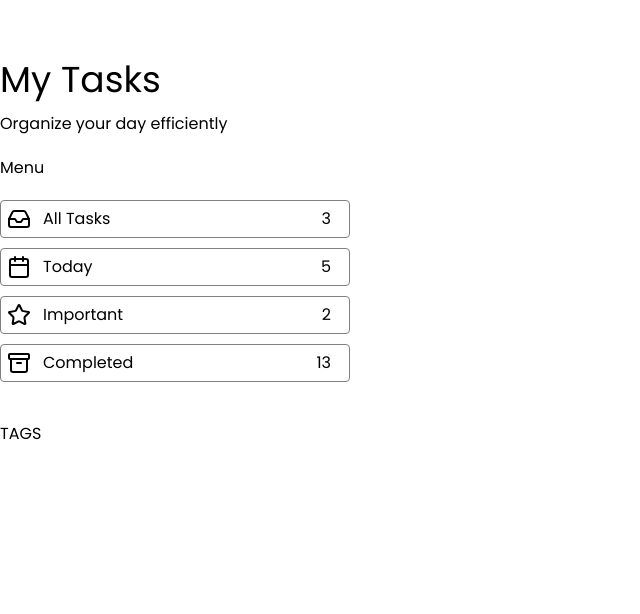
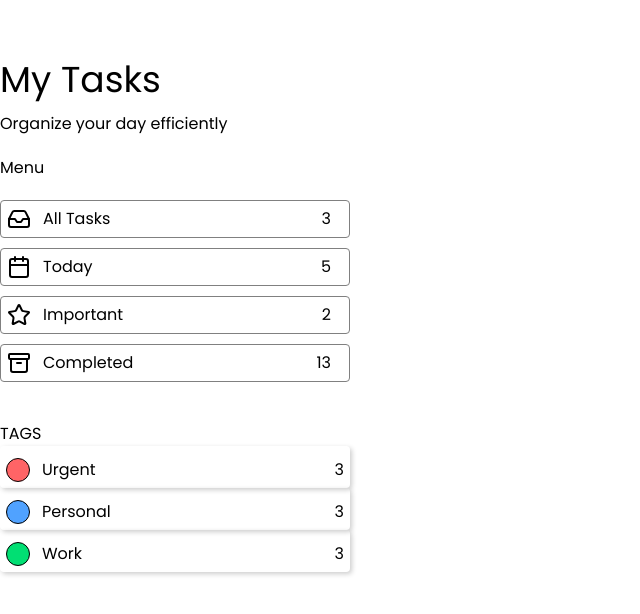
Before and after one commit to DevMo21x/Simple-ToDo-App, a React (Vite) app in the folder frontend/: page /to-do-app in a window 1280 px wide. Shown: the top 614 px of the page, without its empty margins (0-640 px from the left). Built offline with nearby package versions, Linux system fonts and the light colour scheme.

Commit message:
feat: enhance TagFilter component with task count and dynamic styling

```diff
--- a/frontend/src/pages/app/menu/MenuFilterBoxes.tsx
+++ b/frontend/src/pages/app/menu/MenuFilterBoxes.tsx
@@ -49,18 +49,35 @@ const MenuFilterBoxes = () => {
       </div>
 
       {/* Tags container */}
-    <div className="tags-container mt-10">
+      <div className="tags-container mt-10 flex flex-col items-start">
         <div>
           <p>TAGS</p>
         </div>
         <div>
-        <TagFiler filterName='Urgent'/>
-
+          <TagFiler
+            filterName="Urgent"
+            tagColor={"#FF6466"}
+            numberOfTasks={3}
+            isSelected={selectedFilter === "Urgent"}
+            onClick={() => handleFilterClick("Urgent")}
+          />
+          <TagFiler
+            filterName="Personal"
+            tagColor={"#50A2FF"}
+            numberOfTasks={3}
+            isSelected={selectedFilter === "Personal"}
+            onClick={() => handleFilterClick("Personal")}
+          />
+          <TagFiler
+            filterName="Work"
+            tagColor={"#01DF73"}
+            numberOfTasks={3}
+            isSelected={selectedFilter === "Work"}
+            onClick={() => handleFilterClick("Work")}
+          />
         </div>
-
       </div>
     </>
-
   );
 };
 
--- a/frontend/src/pages/app/menu/TagFilter.tsx
+++ b/frontend/src/pages/app/menu/TagFilter.tsx
@@ -2,16 +2,43 @@ import { Link } from "react-router-dom";
 
 interface TagFilterProps {
   filterName: string;
+  tagColor: string;
+  numberOfTasks: number;
+  isSelected: boolean;
+  onClick: () => void;
 }
-const TagFiler: React.FC<TagFilterProps> = ({ filterName }) => {
+
+const TagFiler: React.FC<TagFilterProps> = ({
+  filterName,
+  tagColor,
+  numberOfTasks,
+  isSelected,
+  onClick,
+}) => {
+  const boxStyle = {
+    backgroundColor: isSelected ? "#F1F5F9" : undefined,
+    boxShadow: isSelected
+      ? "inset 2px 2px 5px rgba(0, 0, 0, 0.2), inset -2px -2px 5px rgba(255, 255, 255, 0.5)"
+      : "2px 2px 5px rgba(0, 0, 0, 0.2), -2px -2px 5px rgba(255, 255, 255, 0.5)",
+    transform: isSelected ? "scale(0.98)" : "scale(1)",
+    transition: "transform 0.1s ease-in-out, box-shadow 0.1s ease-in-out",
+  };
   return (
-    <div className="max-w-87.5 p-1.5 hover:bg-gray-100 rounded-sm">
+    <div
+      style={boxStyle}
+      onClick={onClick}
+      className="w-87.5 p-1.5 hover:bg-gray-100 rounded-sm pt-3"
+    >
       <Link to="">
         <div className="flex justify-between">
           <div className="flex gap-3">
-            <p>{}</p>
+            <div
+              className="border w-6 rounded-4xl"
+              style={{ backgroundColor: tagColor }}
+            ></div>
+            <p>{filterName}</p>
           </div>
-          <p className={`mr-3 `}>{}</p>
+          <p className="">{numberOfTasks}</p>
         </div>
       </Link>
     </div>
```
Lines whose indentation alone changed are shown as unchanged.
